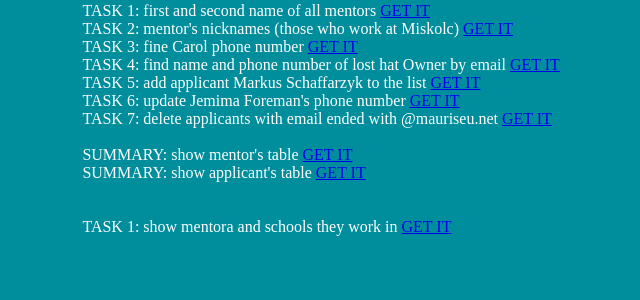
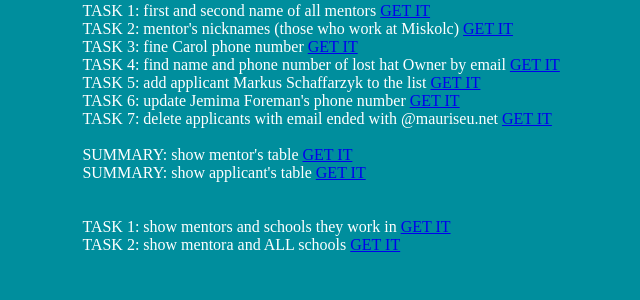
Before and after one commit to elYaro/web-application-homework-part-TWO, a Flask app: page / in a window 1280 px wide. Shown: the part 217-517 px from the top of the page, without its empty margins (52-692 px from the left). Run offline with Flask 2, Linux system fonts and the light colour scheme.

Commit message:
2nd task added, all mentors and all schools displays with even with NULL as No data

```diff
--- a/main.py
+++ b/main.py
@@ -71,7 +71,11 @@ def mentors():
     mentors = data_manager.get_mentors()
     return render_template('mentors.html', mentors=mentors)
 
-
+@app.route('/all_school')
+def all_school():
+    # We get back dictionaries here (for details check 'database_common.py')
+    all_school = data_manager.get_all_school()
+    return render_template('all_school.html', all_school=all_school)
 
 if __name__ == '__main__':
     app.run(debug=True)
--- a/templates/index.html
+++ b/templates/index.html
@@ -41,7 +41,11 @@
 <br>
 <br>
 <div>
-    <span>TASK 1: show mentora and schools they work in</span>
+    <span>TASK 1: show mentors and schools they work in</span>
     <a href="{{ url_for('mentors') }}">GET IT</a>
 </div>
+<div>
+    <span>TASK 2: show mentora and ALL schools</span>
+    <a href="{{ url_for('all_school') }}">GET IT</a>
+</div>
 {% endblock %}
```
Also changed, not shown: data_manager.py (+14 -0 lines), templates/all_school.html (added, +11 -0 lines).
